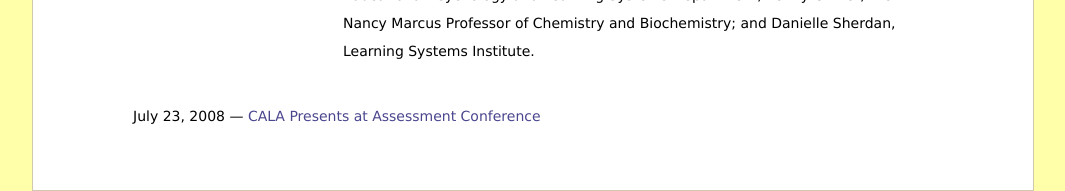
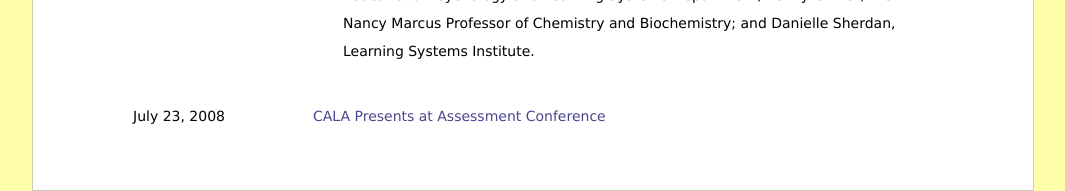
Before and after one commit to cala-fsu/cala-fsu.github.com, a Jekyll site: the page built from ies/project_news.html, in a window 1280 px wide. Shown: the part 1208-1399 px from the top of the page, without its empty margins (107-1172 px from the left). Built offline with Jekyll 4.4.1, drawn with Linux system fonts in a browser that asks for light colours.

Commit message:
Articles are aligned vertically.

```diff
--- a/ies/project_news.html
+++ b/ies/project_news.html
@@ -22,7 +22,12 @@ id: ies
 
         <ul id="articles">
         {% for post in site.categories.ies offset:1 %}
-            <li><p>{{ post.date | date: '%B %d, %Y' }} &mdash; <a href="{{ post.url }}" title="{{ post.title }}">{{ post.title }}</a></p></li>
+            <li>
+                <div class="article">
+                    <div class="articleTime"><p>{{ post.date | date: '%B %d, %Y' }}</p></div>
+                    <div class="articleTitle"><p><a href="{{ post.url }}" title="{{ post.title }}">{{ post.title }}</a></p></div>
+                </div>
+            </li>
         {% endfor %}
         </ul>
     </div>
--- a/stylesheets/master.css
+++ b/stylesheets/master.css
@@ -814,7 +814,16 @@ div.articleContent {
 	padding: 0;
 	list-style-type: none;
 	list-style-image: none;
-	clear: both;
+}
+#singleContent .article .articleTime {
+	float: left;
+	width: 140px;
+	/*padding: 1.4em 20px 0 0;*/
+}
+#singleContent .article .articleTitle {
+	float: right;
+	width: 620px;
+	/*padding: 0 10px 2em; */
 }
 
 /* ftce modules
```
Also changed, not shown: other parts of ies/project_news.html (+1 -1 lines), news/index.html (+6 -1 lines).
